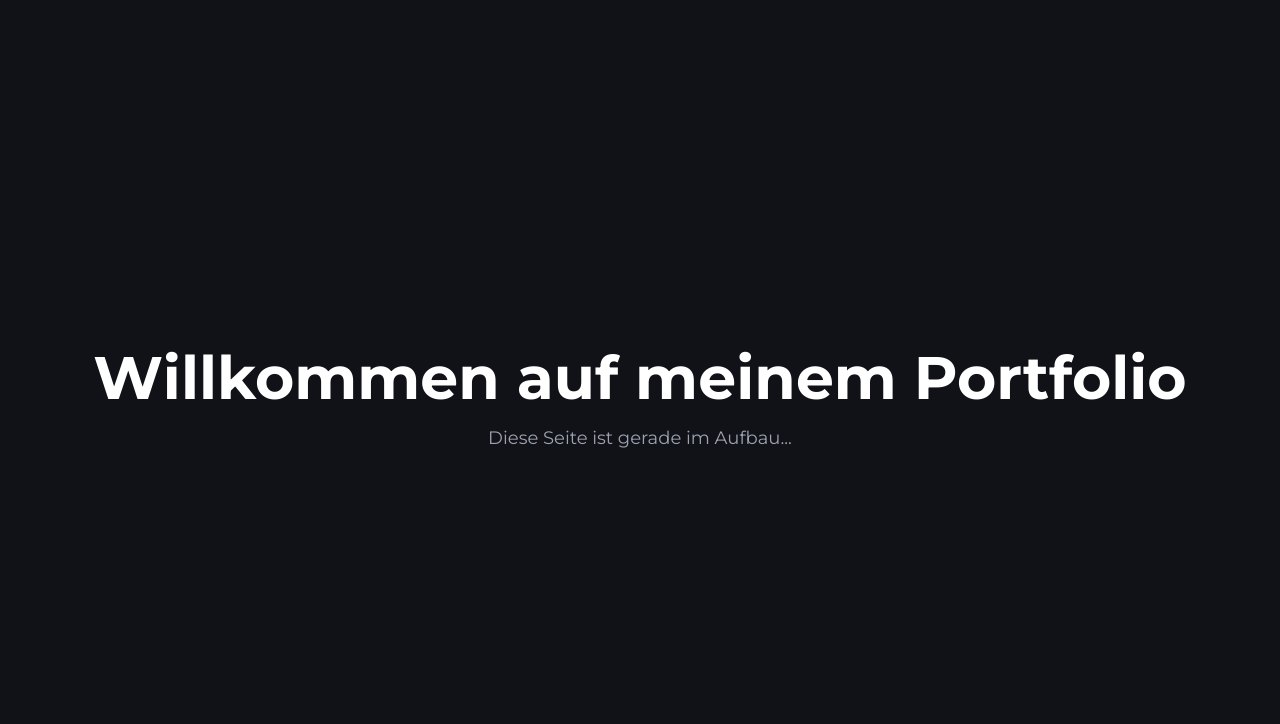
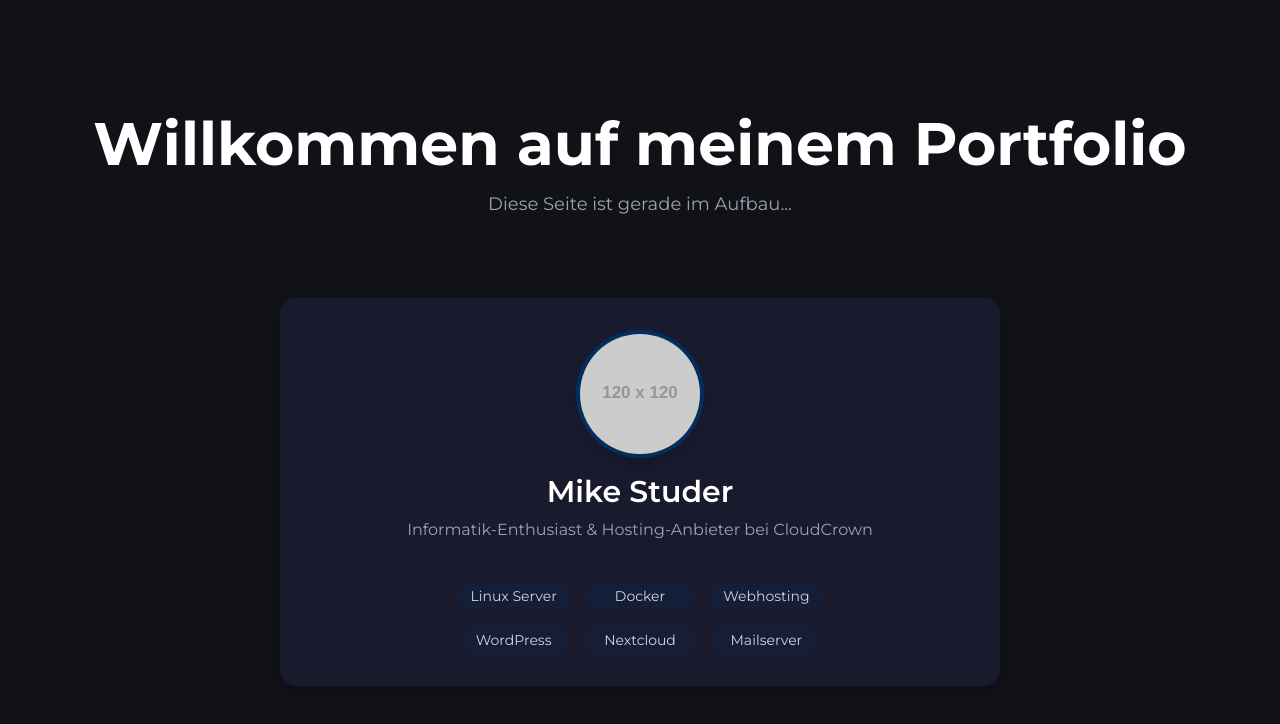
Before and after one commit to MikeDawson1945/portfolio, a plain HTML site: page index.html in a window 1280 px wide. Drawn offline with nearby package versions, Linux system fonts and the light colour scheme; placeholder pictures from the web are drawn by us.

Commit message:
Update index.html

```diff
--- a/index.html
+++ b/index.html
@@ -30,6 +30,28 @@
     <h1 class="text-4xl sm:text-6xl font-bold">Willkommen auf meinem Portfolio</h1>
     <p class="text-gray-400 mt-4 text-lg">Diese Seite ist gerade im Aufbau...</p>
   </div>
+  <section class="mt-20 max-w-3xl w-full px-6">
+  <div class="bg-[#1A1A2E] p-8 rounded-2xl shadow-lg">
+    <div class="flex flex-col items-center">
+      <!-- Profilbild -->
+      <img src="https://via.placeholder.com/120" alt="Profilbild" class="rounded-full mb-4 border-4 border-[#002E5F] shadow-lg">
+
+      <!-- Name & Titel -->
+      <h2 class="text-3xl font-semibold mb-2">Mike Studer</h2>
+      <p class="text-gray-400 text-center mb-4">Informatik-Enthusiast & Hosting-Anbieter bei CloudCrown</p>
+
+      <!-- Skills -->
+      <div class="grid grid-cols-2 sm:grid-cols-3 gap-4 mt-6 text-sm text-gray-300">
+        <span class="bg-[#002E5F] bg-opacity-20 px-3 py-1 rounded-full">Linux Server</span>
+        <span class="bg-[#002E5F] bg-opacity-20 px-3 py-1 rounded-full">Docker</span>
+        <span class="bg-[#002E5F] bg-opacity-20 px-3 py-1 rounded-full">Webhosting</span>
+        <span class="bg-[#002E5F] bg-opacity-20 px-3 py-1 rounded-full">WordPress</span>
+        <span class="bg-[#002E5F] bg-opacity-20 px-3 py-1 rounded-full">Nextcloud</span>
+        <span class="bg-[#002E5F] bg-opacity-20 px-3 py-1 rounded-full">Mailserver</span>
+      </div>
+    </div>
+  </div>
+</section>
 
 </body>
 </html>
```
